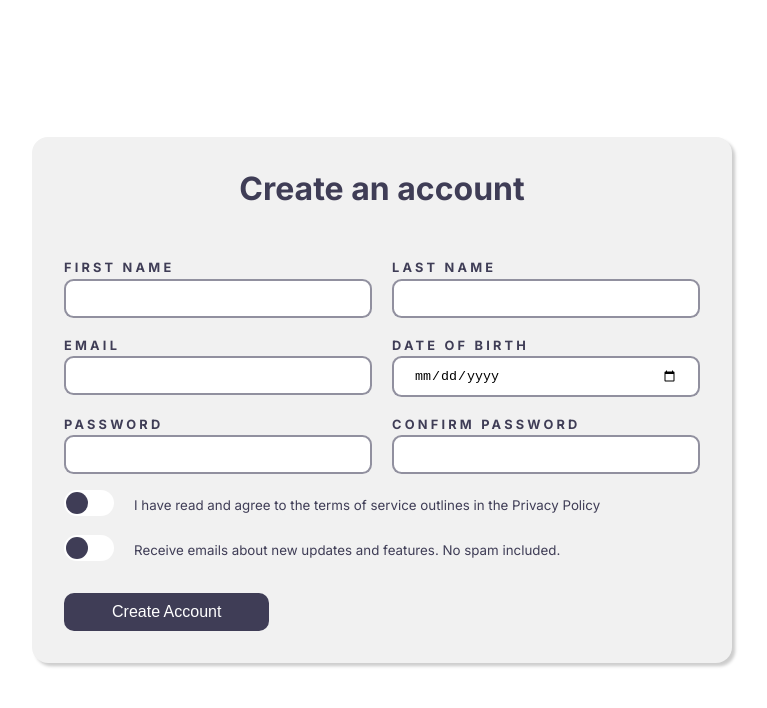
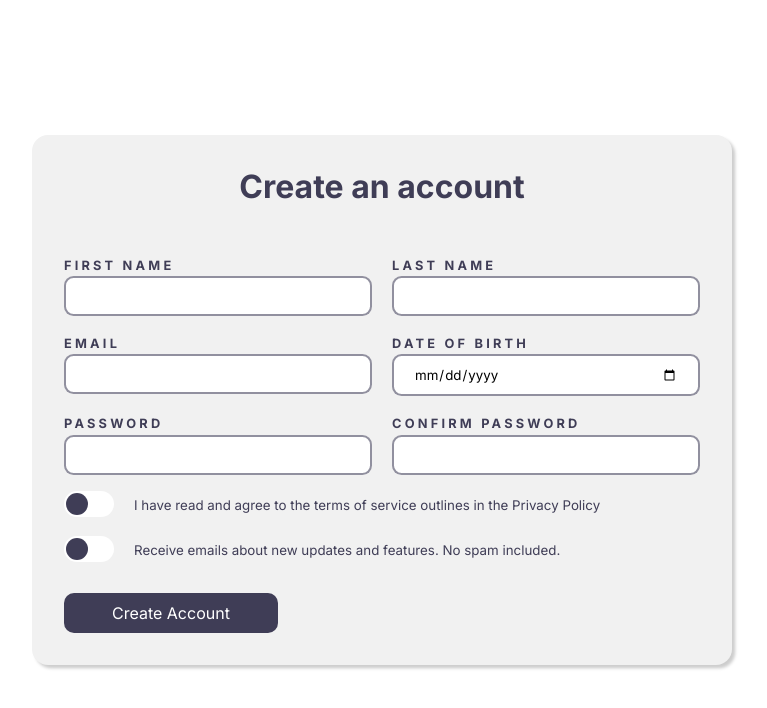
Before and after one commit to SankThomas/htmlcssyt, a plain HTML site: page Project 2 - Sign Up Form/index.html in a window 1280 px wide. Shown: the whole page, without its empty margins (258-1025 px from the left). Drawn offline with Linux system fonts and the light colour scheme.

Commit message:
have inputs and buttons take the font-family of the body

```diff
--- a/index.css
+++ b/index.css
@@ -19,3 +19,8 @@ body {
   font-family: "Inter", sans-serif;
   font-size: 16px;
 }
+
+input,
+button {
+  font-family: inherit;
+}
```
